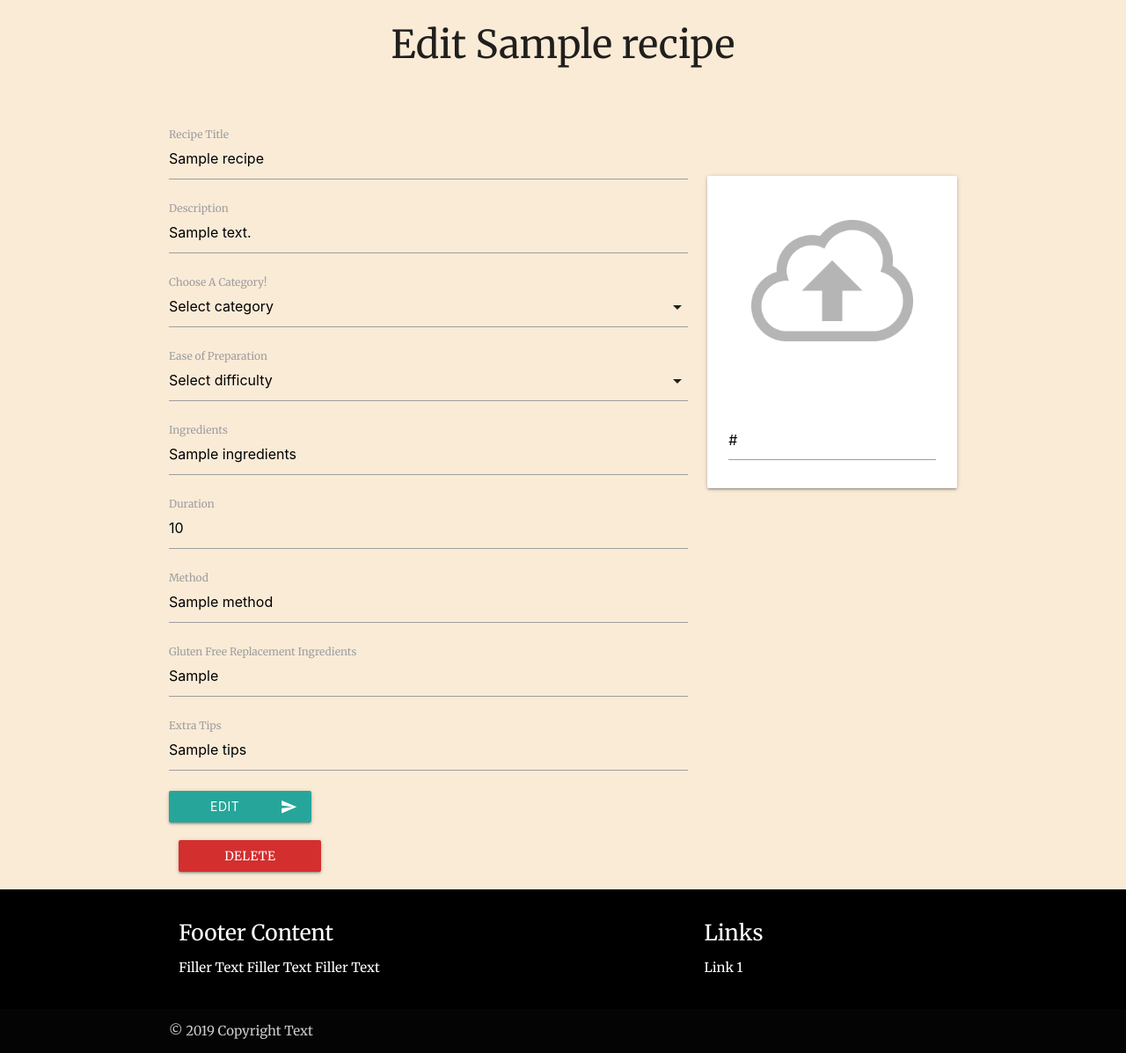
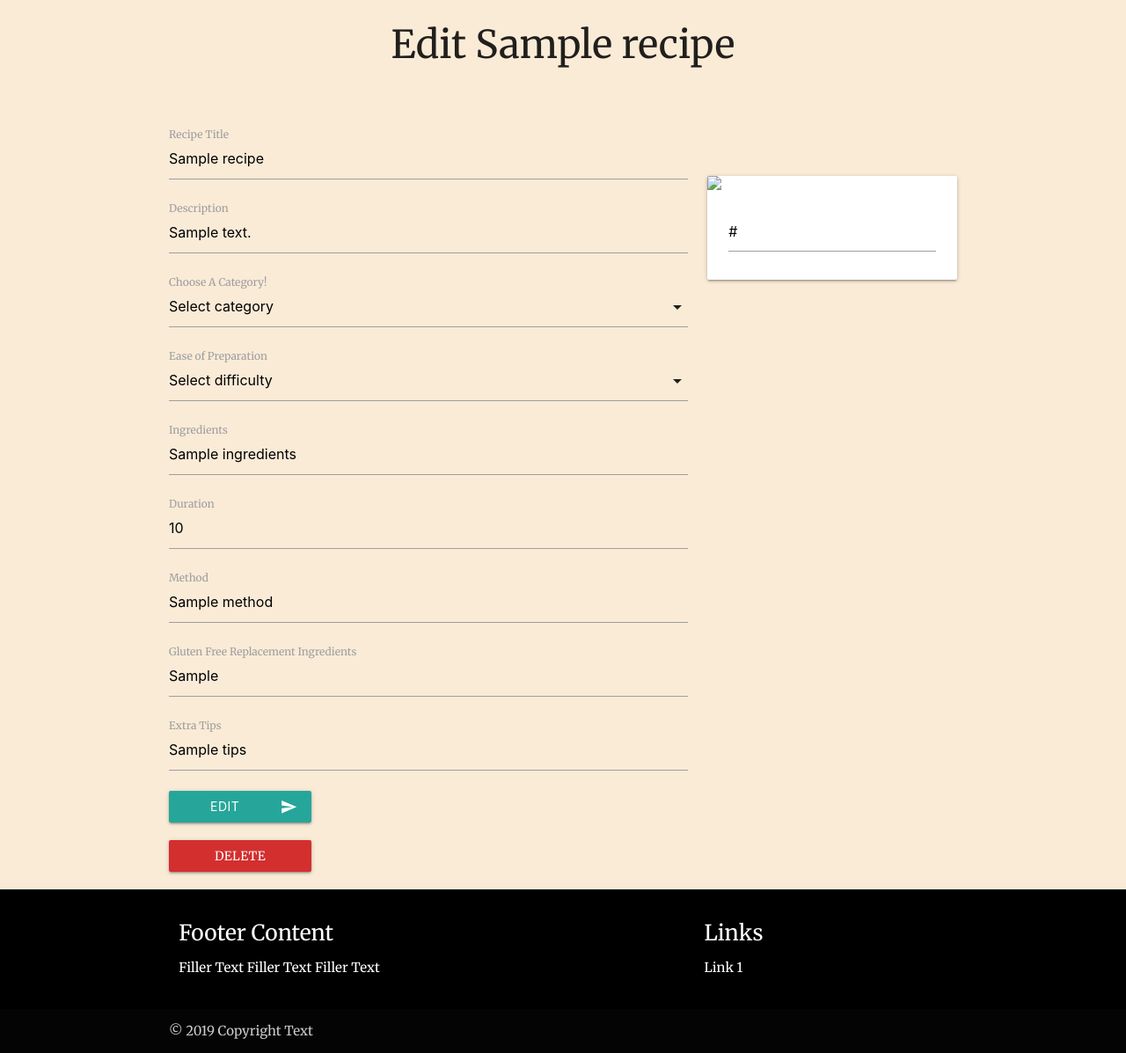
Before and after one commit to DanielJMaia/cookbook-project, a Flask app: template templates/edit_recipe.html in a window 1280 px wide. Shown: the part 146-1343 px from the top of the page at 88% size. Run offline with Flask 2, Linux system fonts and the light colour scheme; the template is opened without the code that fills it: most values are stand-ins (such as "Sample title", 1, 10 or a date in 2020); some libraries are stand-ins or nearby versions; some web fonts are replaced.

Commit message:
editing recipe now redirects to edited recipe page

```diff
--- a/app.py
+++ b/app.py
@@ -60,7 +60,8 @@ def update_recipe(recipe_id):
         'tips' : request.form.get('tips'),
         'url' : request.form.get('url')
     })
-    return redirect(url_for('home'))
+    return render_template('view_recipe.html',
+    recipes = mongo.db.recipes.find({"_id": ObjectId(recipe_id)}))
 
 @app.route('/view_recipe/<recipe_id>')
 def view_recipe(recipe_id):
--- a/templates/edit_recipe.html
+++ b/templates/edit_recipe.html
@@ -4,17 +4,19 @@
         <i class="material-icons" id="back_icon">arrow_back</i>
     </div>
 </div>
+<div class="container">
 <h3 class="center-align" id="submit_recipe_header">Edit {{recipe.title}}</h3>
-<div class="container">
+</div>
+<div class="container recipe_modify_container">
     <form action="{{url_for('update_recipe', recipe_id=recipe._id)}}" method="POST" class="col s12 m8" autocomplete="off">
 
         <div class="row">
             <div class="col s11 m4 submit_image_spacing">
                 <div class="card">
                     <div class="card-image">
-                        <img src="/static/img/upload.jpg" class="image" id="upload_image">
+                        <img src="{{recipe.url}}" class="image">
                     </div>
-                    <div class="card-content input-field">
+                    <div class="card-content">
                         <input id="add_image" type="text" class="validate" name="url" value="{{recipe.url}}" placeholder="Image URL i.e. https://i.imgur.com/PuHbs0g.jpg" required>
                     </div>
                 </div>
@@ -79,11 +81,12 @@
                 </button>
             </div>
         </div>
-    </form>
+
     <div class="row">
         <div class="col s2">
             <a href="{{url_for('delete_recipe', recipe_id=recipe._id)}}" class="waves-effect waves-light btn button_form_min_width red darken-2">Delete</a>
         </div>
     </div>
+    </form>
 </div>
 {% endblock %}
```
